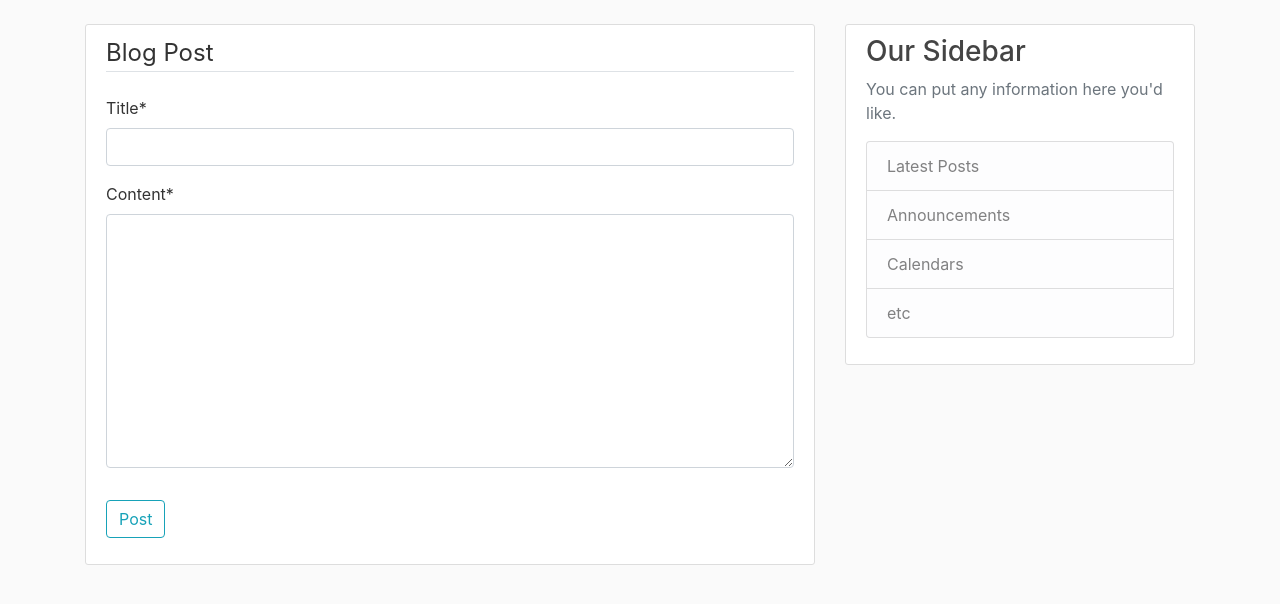
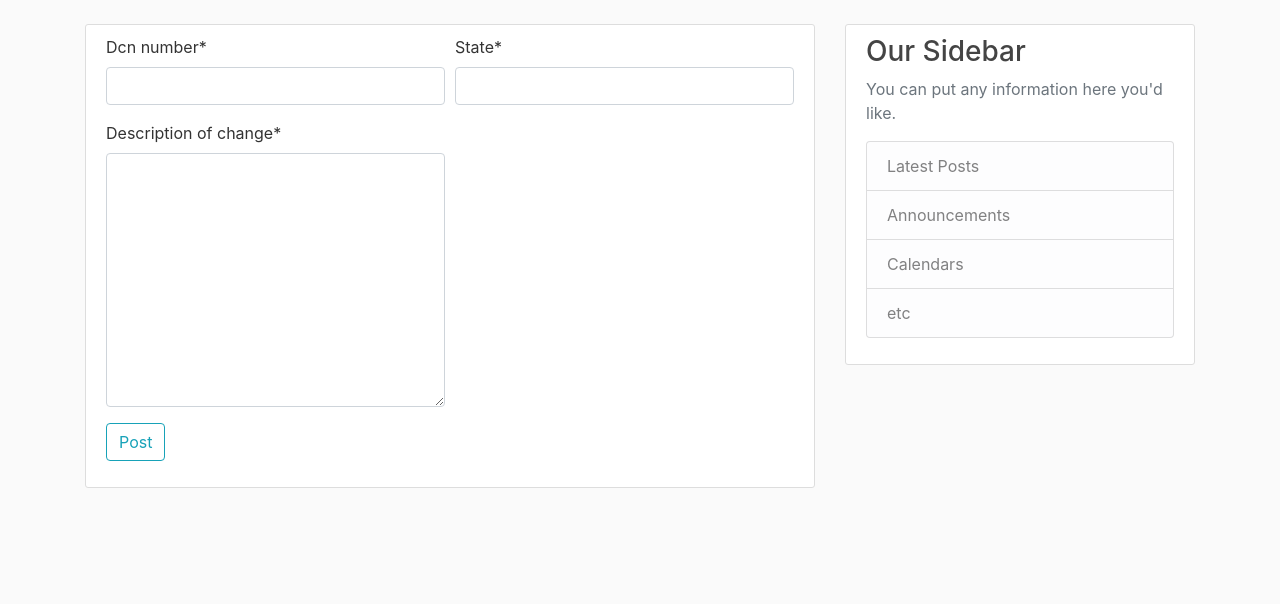
Before and after one commit to MattBlanpain/Django_DCN, a Django app: page /post/new/ in a window 1280 px wide. Shown: the part 56-660 px from the top of the page. Run offline with Django 3.2, Linux system fonts and the light colour scheme; a user stored in the database is signed in; some libraries are stand-ins or nearby versions.

Commit message:
Created new fields

```diff
--- a/blog/models.py
+++ b/blog/models.py
@@ -5,10 +5,16 @@ from django.urls import reverse
 
 
 class Post(models.Model):
-    title = models.CharField(max_length=100)
-    content = models.TextField()
+    title = models.CharField(max_length=100, default="")
+    content = models.TextField(default="")
     date_posted = models.DateTimeField(default=timezone.now)
     author = models.ForeignKey(User, on_delete=models.CASCADE)
+
+    dcn_number = models.CharField(max_length=100)
+    state = models.CharField(max_length=100, default="")
+    category_of_change = models.CharField(max_length=100, default="")
+
+    description_of_change = models.TextField()
 
     def __str__(self):
         return self.title
--- a/blog/templates/blog/post_form.html
+++ b/blog/templates/blog/post_form.html
@@ -4,13 +4,23 @@
 <div class="content-section">
     <form method="POST">
         {% csrf_token %}
-            <fieldset class="form-group">
-                <legend class="border-bottom mb-4">Blog Post</legend>
-                {{ form|crispy }}
-            </fieldset>
+        <div class="form-row">
+            <div class="form-group col-md-6 mb-0">
+                {{ form.dcn_number|as_crispy_field }}
+            </div>
+            <div class="form-group col-md-6 mb-0">
+                {{ form.state|as_crispy_field }}
+            </div>
+        </div>
+        <div class="form-row">
+            <div class="form-group col-md-6 mb-0">
+                {{ form.description_of_change|as_crispy_field }}
+            </div>
+        </div>
         <div class="form-group">
             <button class="btn btn-outline-info" type="submit">Post</button>
         </div>
+
     </form>
 </div>
 {% endblock content %}
--- a/blog/views.py
+++ b/blog/views.py
@@ -43,7 +43,12 @@ class PostDetailView(DetailView):
 
 class PostCreateView(LoginRequiredMixin, CreateView):
     model = Post
-    fields = ['title', 'content']
+    fields = ['title',
+              'content',
+              'dcn_number',
+              'description_of_change',
+              'category_of_change',
+              'state']
 
     def form_valid(self, form):
         form.instance.author = self.request.user
```
Also changed, not shown: blog/migrations/0002_post_dcn_number.py (added), blog/migrations/0003_auto_20200422_2237.py (added), blog/migrations/0004_auto_20200422_2239.py (added), blog/migrations/0005_post_contents.py (added), blog/migrations/0006_auto_20200422_2245.py (added), blog/migrations/0007_auto_20200422_2252.py (added), db.sqlite3. Lines whose indentation alone changed are shown as unchanged.
